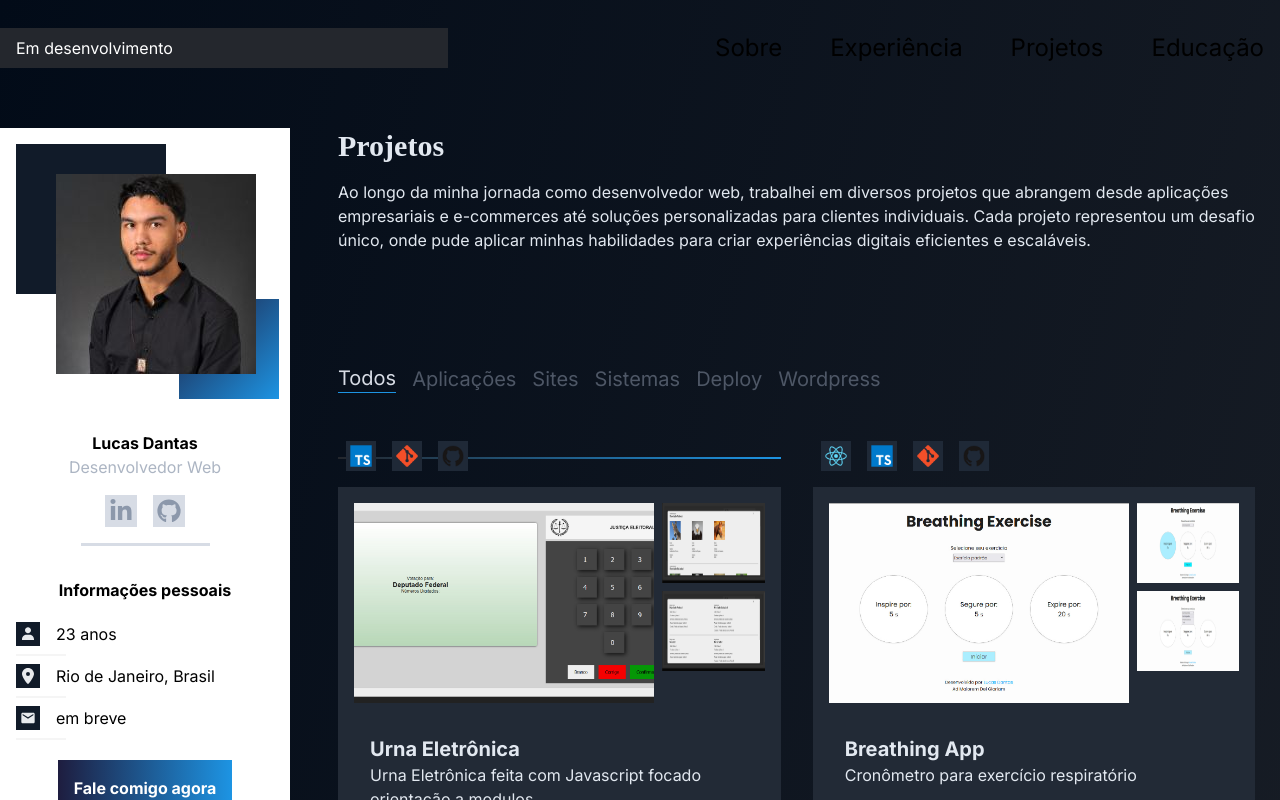
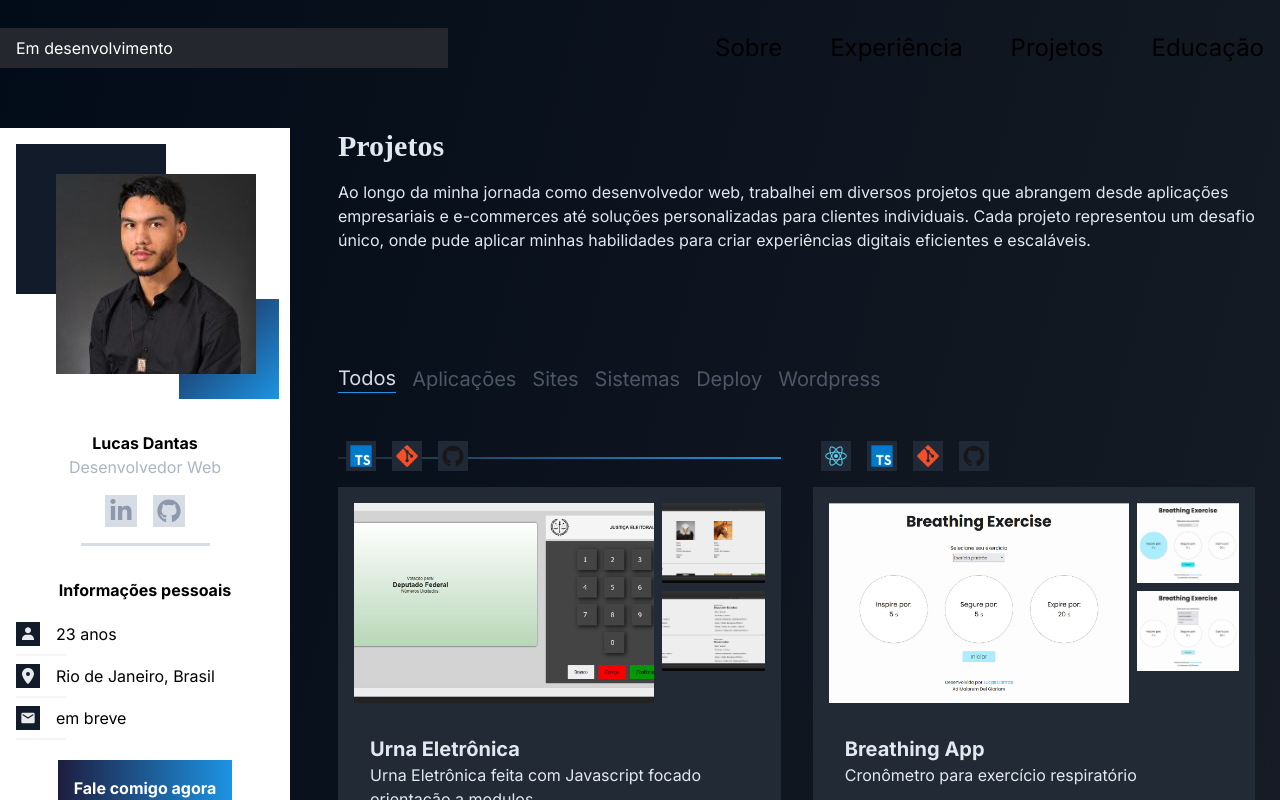
Before and after one commit to lucassdantas/portfolio, a Next.js app: page /projetos in a window 1280 px wide. Shown: the top 800 px of the page. Built offline with nearby package versions, Linux system fonts and the light colour scheme; a web font is replaced by a local one.

Commit message:
fix lightbox on card projects

```diff
--- a/src/app/projetos/components/ProjectCard/CardImages.tsx
+++ b/src/app/projetos/components/ProjectCard/CardImages.tsx
@@ -4,9 +4,10 @@ import React from 'react'
 
 interface CardImagesProps {
   project:Project;
-  handleImageClick: (index:number) => any
+  handleImageClick: (index:number) => any;
+  setIsLightboxOpen: (isLightboxOpen:boolean) => any;
 }
-export const CardImages = ({project, handleImageClick}:CardImagesProps) => {
+export const CardImages = ({project, handleImageClick, setIsLightboxOpen}:CardImagesProps) => {
   return (
     <div className="flex">
       <div className="flex-1 w-3/4">
@@ -15,7 +16,7 @@ export const CardImages = ({project, handleImageClick}:CardImagesProps) => {
           alt={project.name}
           width={300}
           height={200}
-          onClick={() => handleImageClick(0)} // Clica para abrir a lightbox
+          onClick={() => {handleImageClick(0); setIsLightboxOpen(true)}} // Clica para abrir a lightbox
           className="cursor-pointer w-[300px] h-[200px]  object-cover"
         />
       </div>
@@ -28,8 +29,8 @@ export const CardImages = ({project, handleImageClick}:CardImagesProps) => {
             alt={`${project.name} gallery`}
             width={120}
             height={80}
-            onClick={() => handleImageClick(index+1)} // Clica para abrir a lightbox
-            className="cursor-pointer w-[120px] h-[80px]"
+            onClick={() => {handleImageClick(index+1); setIsLightboxOpen(true)}} // Clica para abrir a lightbox
+            className="cursor-pointer w-[120px] h-[80px] object-cover"
           />
         ))}
       </div>
--- a/src/app/projetos/components/ProjectCard/index.tsx
+++ b/src/app/projetos/components/ProjectCard/index.tsx
@@ -25,7 +25,7 @@ export const ProjectCard = ({ project, cardIndex, isHovered, setHoveredCardIndex
       <CardTechnologies project={project} isCardHover={isHovered} />
 
       <div className="flex flex-col items-start gap-4 p-4 bg-base_2-b0">
-        <CardImages project={project} handleImageClick={setCurrentIndex} />
+        <CardImages project={project} setIsLightboxOpen={setIsLightboxOpen} handleImageClick={setCurrentIndex} />
         <CardBody project={project} />
       </div>
 
```
